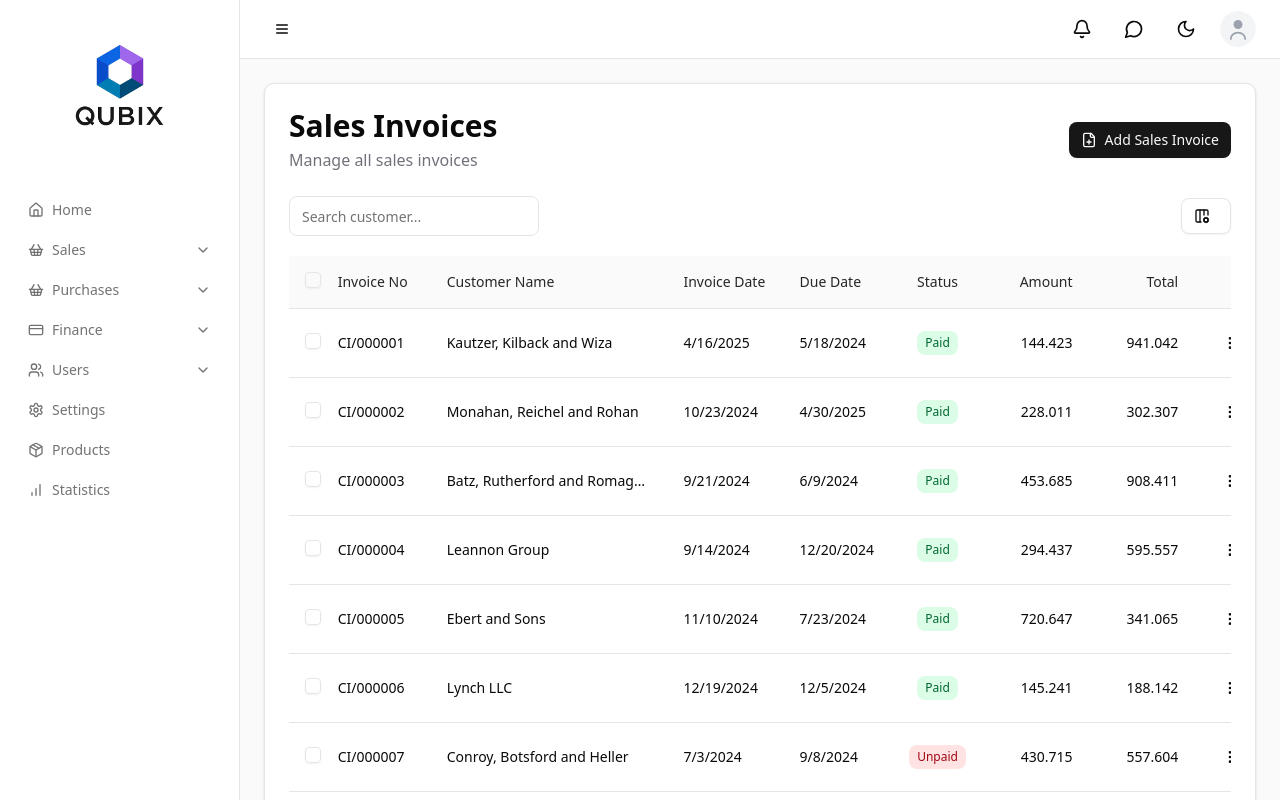
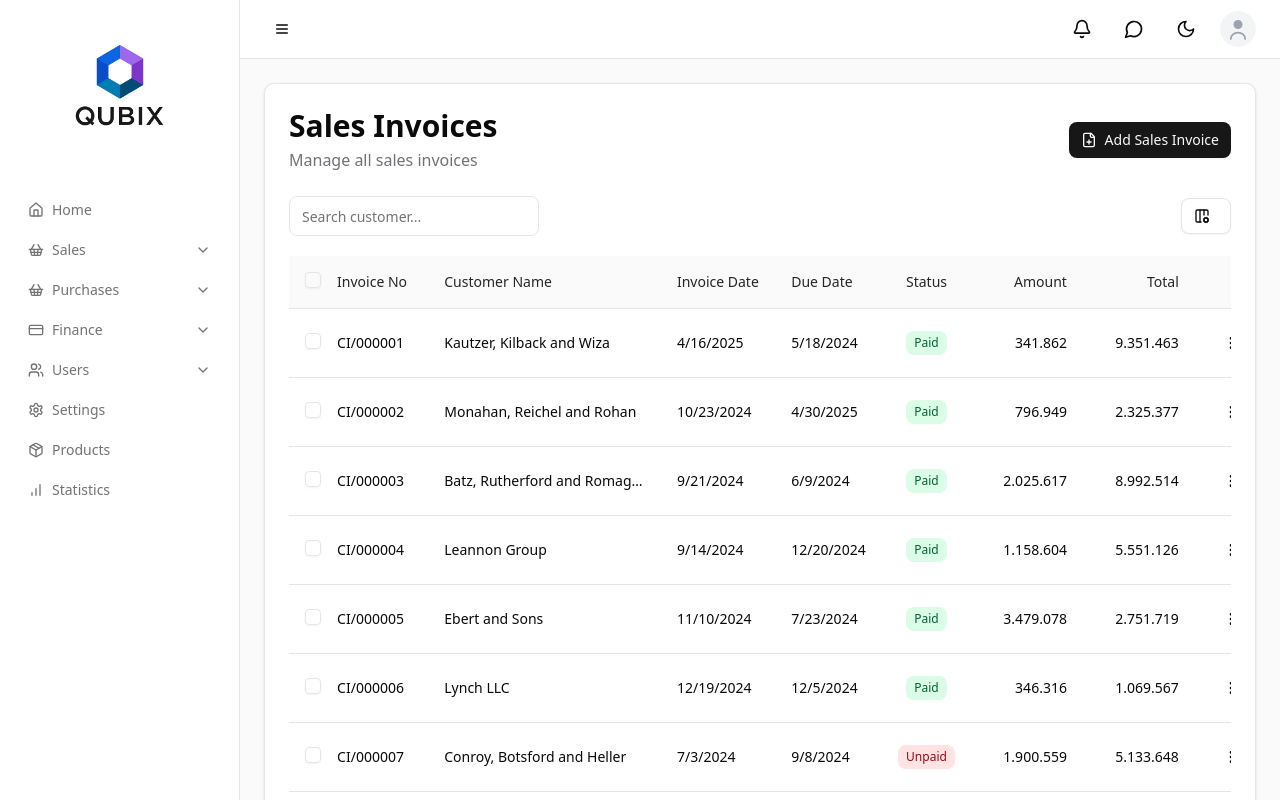
Before and after one commit to herryroby/turbo-starter, a Next.js app in the folder apps/web/: page /sales/invoices in a window 1280 px wide. Built offline with nearby package versions, Linux system fonts and the light colour scheme.

Commit message:
feat(invoices): increase amount and totalAmount ranges in purchase and sales invoice generation

```diff
--- a/apps/web/data/purchases.ts
+++ b/apps/web/data/purchases.ts
@@ -12,8 +12,8 @@ const createPurchaseInvoice = (numInvoices: number) => {
       date: faker.date.past(),
       dueDate: faker.date.past(),
       status: faker.helpers.arrayElement(['Unpaid', 'Paid']) as 'Unpaid' | 'Paid',
-      amount: faker.number.int({ min: 100000, max: 1000000 }),
-      totalAmount: faker.number.int({ min: 100000, max: 1000000 })
+      amount: faker.number.int({ min: 100000, max: 5000000 }),
+      totalAmount: faker.number.int({ min: 100000, max: 10000000 })
     });
   }
   return purchaseInvoice;
--- a/apps/web/data/sales.ts
+++ b/apps/web/data/sales.ts
@@ -12,8 +12,8 @@ const createSalesInvoice = (numInvoices: number) => {
       date: faker.date.past(),
       dueDate: faker.date.past(),
       status: faker.helpers.arrayElement(['Unpaid', 'Paid']) as 'Unpaid' | 'Paid',
-      amount: faker.number.int({ min: 100000, max: 1000000 }),
-      totalAmount: faker.number.int({ min: 100000, max: 1000000 })
+      amount: faker.number.int({ min: 100000, max: 5000000 }),
+      totalAmount: faker.number.int({ min: 100000, max: 10000000 })
     });
   }
   return salesInvoice;
```
